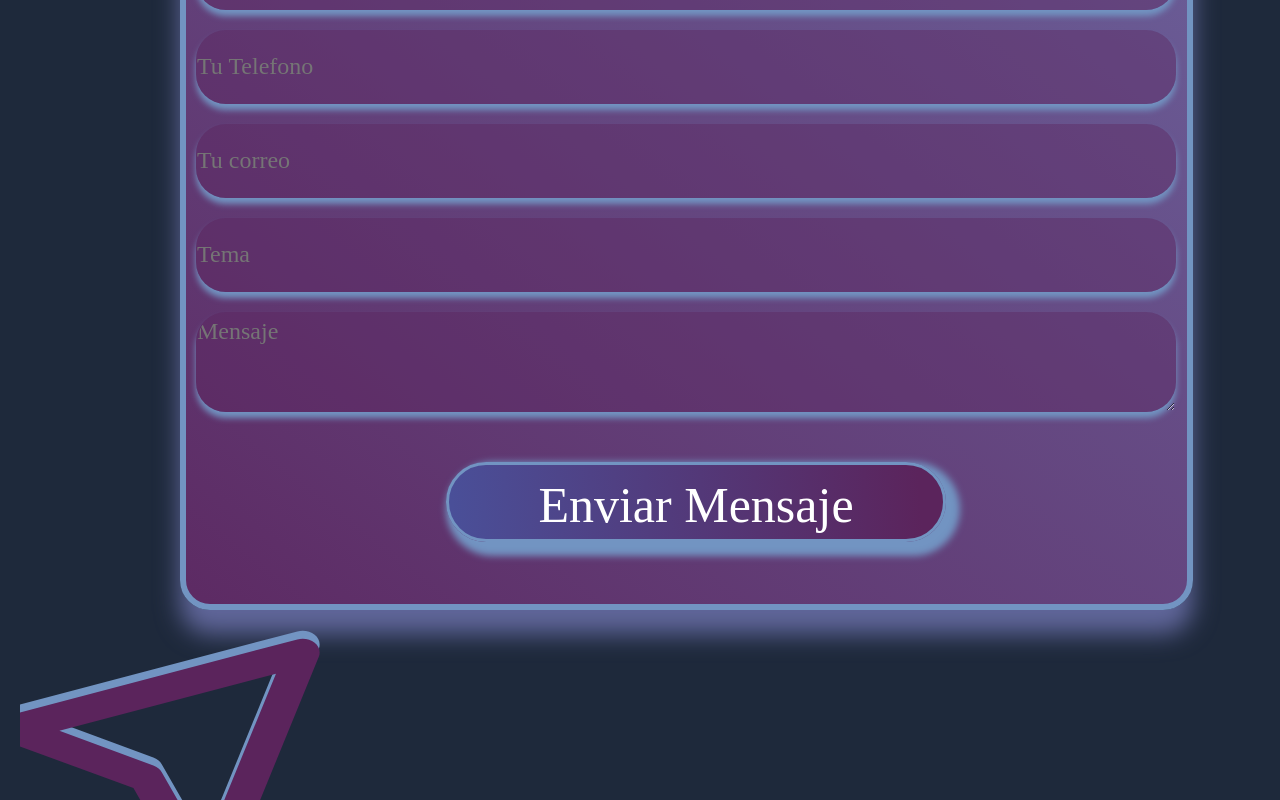
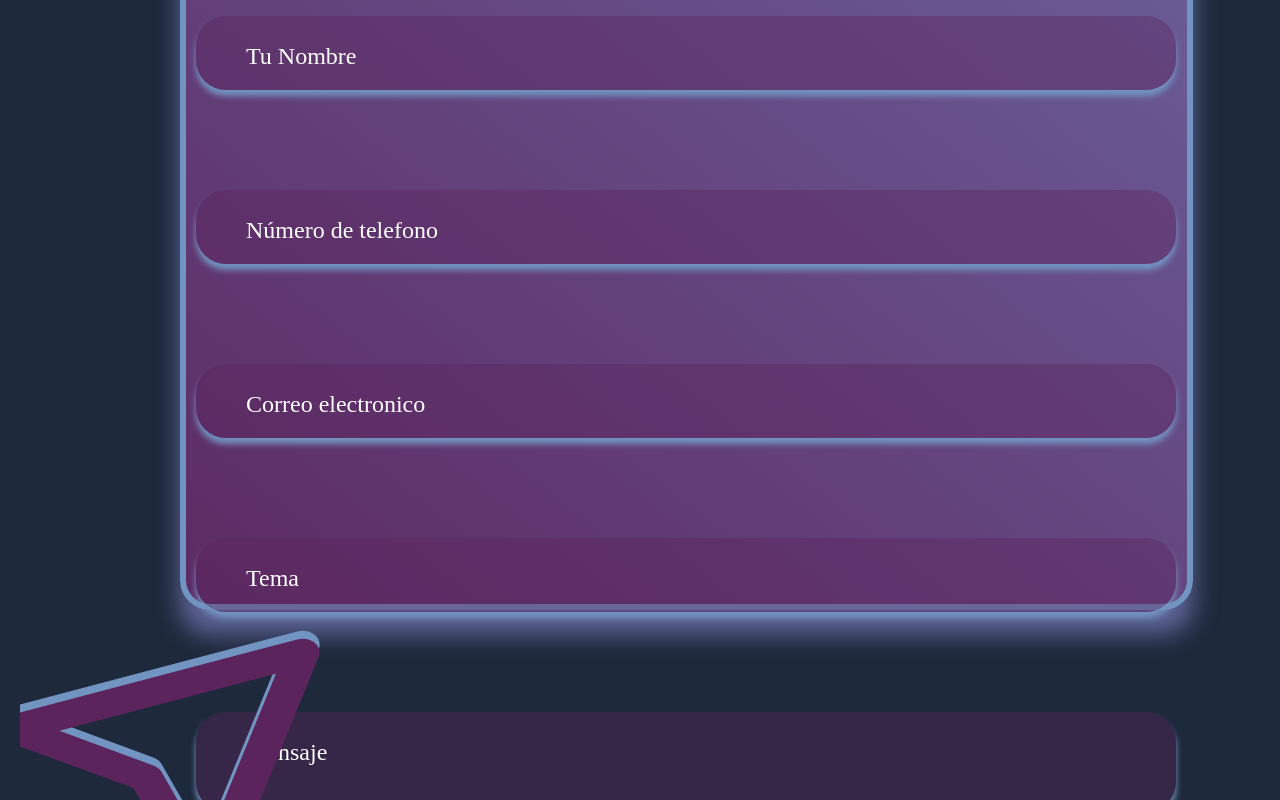
Before and after one commit to Agu1laredu/NavBar-Bootstrap-Tutorial-Youtube, a React (Create React App) app: page /Contacto in a window 1280 px wide. Shown: the part 1660-2460 px from the top of the page. Built offline with nearby package versions, Linux system fonts and the light colour scheme.

Commit message:
Fix href

```diff
--- a/src/components/Footer/Footer.css
+++ b/src/components/Footer/Footer.css
@@ -1,3 +1,7 @@
+.FooterContainer {
+  margin-top: 300px;
+}
+
 .FlechaUno {
   position: relative;
   left: -790px;
--- a/src/screen/Contacto/Contacto.css
+++ b/src/screen/Contacto/Contacto.css
@@ -29,6 +29,7 @@
   line-height: 80px; /* 250% */
 }
 .fila {
+  z-index: -20;
   display: flex;
   margin: auto;
   margin-top: 80px;
@@ -46,8 +47,69 @@
   padding: 10px;
   position: relative;
 }
+.SpanName {
+  z-index: 2;
+  position: relative;
+  top: 100px;
+  left: 50px;
+  color: #fff;
+  font-family: Kodchasan;
+  font-size: 24px;
+  font-style: normal;
+  font-weight: 400;
+  line-height: 80px; /* 333.333% */
+}
+.SpanTelefono {
+  z-index: 2;
+  position: relative;
+  top: 100px;
+  left: 50px;
+  color: #fff;
+  font-family: Kodchasan;
+  font-size: 24px;
+  font-style: normal;
+  font-weight: 400;
+  line-height: 80px; /* 333.333% */
+}
+.SpanCorreo {
+  z-index: 2;
+  position: relative;
+  top: 100px;
+  left: 50px;
+  color: #fff;
+  font-family: Kodchasan;
+  font-size: 24px;
+  font-style: normal;
+  font-weight: 400;
+  line-height: 80px; /* 333.333% */
+}
+.SpanTema {
+  z-index: 2;
+  position: relative;
+  top: 100px;
+  left: 50px;
+  color: #fff;
+  font-family: Kodchasan;
+  font-size: 24px;
+  font-style: normal;
+  font-weight: 400;
+  line-height: 80px; /* 333.333% */
+}
+.SpanMensaje {
+  z-index: 2;
+  position: relative;
+  top: 100px;
+  left: 50px;
+  color: #fff;
+  font-family: Kodchasan;
+  font-size: 24px;
+  font-style: normal;
+  font-weight: 400;
+  line-height: 80px; /* 333.333% */
+}
 .col input,
 .col textarea {
+  z-index: 20;
   width: 1264px;
   height: 74px;
   flex-shrink: 0;
@@ -139,14 +201,6 @@
   width: 300.564px;
   height: 241.07px;
   z-index: 300;
-}
-.MensajeEnviado {
-  font-size: 50px;
-  margin: 200px auto;
-  text-align: center;
-  color: #ffffff;
-  z-index: 300;
-  animation: fadeOut 3s forwards;
 }
 
 @keyframes fadeOut {
@@ -399,7 +453,7 @@
     margin-top: 50px;
     margin-left: 250px;
     width: 200%;
-    height: 700px;
+    height: 1100px;
     flex-shrink: 0;
     border-radius: 30px;
     border: 6px solid #7294c2;
--- a/src/screen/Contacto/Contacto.js
+++ b/src/screen/Contacto/Contacto.js
@@ -81,40 +81,20 @@ function Contacto() {
             method="post"
             encType="text/plain"
           >
-            <input
-              type="text"
-              name="nombre"
-              id="nombre"
-              placeholder="Tu Nombre"
-              required
-            />
-            <input
-              name="telefono"
-              type="tel"
-              id="telefono"
-              placeholder="Tu Telefono"
-              required
-            />
-            <input
-              type="email"
-              name="email"
-              id="correo"
-              placeholder="Tu correo"
-              required
-            />
-            <input
-              type="text"
-              name="tema"
-              id="tema"
-              placeholder="Tema"
-              required
-            />
+            <span className="SpanName">Tu Nombre</span>
+            <input type="text" name="nombre" id="nombre" required />
+            <span className="SpanTelefono">Número de telefono</span>
+            <input name="telefono" type="tel" id="telefono" required />
+            <span className="SpanCorreo">Correo electronico </span>
+            <input type="email" name="email" id="correo" required />
+            <span className="SpanTema">Tema </span>
+            <input type="text" name="tema" id="tema" required />
+            <span className="SpanMensaje">Mensaje </span>
             <textarea
               name="mensaje"
               id="mensaje"
               cols="30"
               rows="10"
-              placeholder="Mensaje"
               required
             ></textarea>
             <button
--- a/src/screen/Servicios/Servicios.js
+++ b/src/screen/Servicios/Servicios.js
@@ -108,7 +108,7 @@ function Servicios() {
           </div>
           <div className="ContenedorRectangule">
             <div className="Rectangule">
-              <b className="TituloRectangule">Informes y analizis</b>
+              <b className="TituloRectangule">Informes y análisis</b>
             </div>
             <p className="parrafoRectangule">
               Generación de informes sobre ventas, inventario y otros datos.
```
